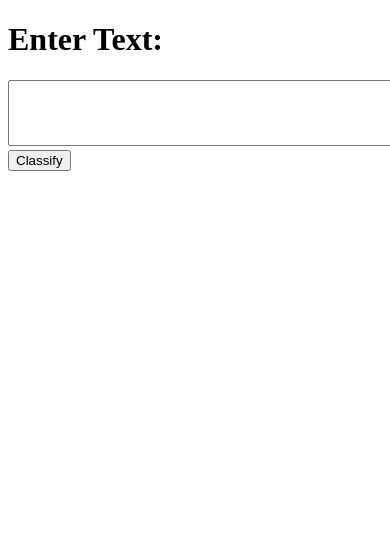
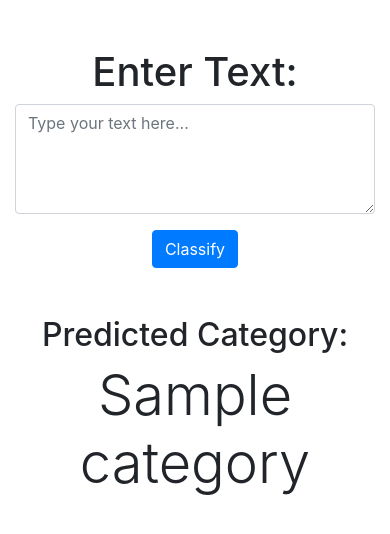
Before and after one commit to anupamavm/text-classifier, a Flask app: template templates/index.html in a window 390 px wide; the page is wider, and only the part inside the window is pictured. Shown: the top 534 px of that part. Run offline with Flask 3, Linux system fonts and the light colour scheme; the template is opened without the code that fills it: most values are stand-ins (such as "Sample title", 1, 10 or a date in 2020); some libraries are stand-ins or nearby versions.

Commit message:
UI Updated and ENhanced the output prompt

```diff
--- a/app.py
+++ b/app.py
@@ -1,31 +1,47 @@
-# app.py
-
 from flask import Flask, render_template, request
 import joblib
+import os
+
+import sklearn
+print(sklearn.__version__)
+
 
 app = Flask(__name__)
 
 def load_model():
-    # Load the trained Naïve Bayes model
-    return joblib.load('naive_bayes_model.pkl')  # Replace with your actual model filename
+    model_path = 'naive_bayes_model.pkl'
+    if not os.path.exists(model_path):
+        raise FileNotFoundError(f"Model file not found: {model_path}")
+    return joblib.load(model_path)
 
 def map_label_to_category(label):
-    target_names = ['alt.atheism', 'comp.graphics', 'comp.os.ms-windows.misc','comp.sys.ibm.pc.hardware','comp.sys.mac.hardware','windows.x','misc.forsale','rec.autos','rec.motorcycles','rec.sport.baseball','rec.sport.hockey','sci.crypt','sci.electronics','sci.med','sci.space','soc.religious.christian','talk.politics.guns','talk.politics.mideast','talk.politics.misc','talk.religion.misc']  # Replace with your actual target names
+    target_names = [
+        'atheism', 'graphics', 'ms-windows', 'pc.hardware',
+        'mac.hardware', 'windows.x', 'forsale', 'autos', 'motorcycles',
+        'sport.baseball', 'sport.hockey', 'sci.crypt', 'sci.electronics', 'sci.med',
+        'sci.space', 'religious.christian', 'talk.politics.guns', 'talk.politics.mideast',
+        'talk.politics.misc', 'talk.religion.misc'
+    ]
     return target_names[label]
 
 @app.route('/', methods=['GET', 'POST'])
 def index():
+    predicted_category = None
     if request.method == 'POST':
         user_input = request.form['user_text']
-        predicted_category = predict_category(user_input)
-        return render_template('result.html', category=predicted_category)
-    return render_template('index.html')
+        print(f"User Input: {user_input}")  # Debugging line
+        try:
+            predicted_category = predict_category(user_input)
+            print(f"Predicted Category: {predicted_category}")  # Debugging line
+        except Exception as e:
+            predicted_category = f"An error occurred: {str(e)}"
+            print(predicted_category)  # Debugging line
+    return render_template('index.html', category=predicted_category)
 
-def predict_category(s):
+def predict_category(text):
     model = load_model()
-    pred = model.predict([s])
-    return map_label_to_category(pred[0])  # Map numeric label to category name
+    pred = model.predict([text])
+    return map_label_to_category(pred[0])
 
-#__main_
 if __name__ == '__main__':
     app.run(debug=True)
--- a/templates/index.html
+++ b/templates/index.html
@@ -2,13 +2,30 @@
 <html>
 <head>
     <title>Text Classification App</title>
+    <link href="https://stackpath.bootstrapcdn.com/bootstrap/4.5.2/css/bootstrap.min.css" rel="stylesheet">
 </head>
 <body>
-    <h1>Enter Text:</h1>
-    <form method="POST">
-        <textarea name="user_text" rows="4" cols="50"></textarea>
-        <br>
-        <input type="submit" value="Classify">
-    </form>
+    <div class="container">
+        <div class="row justify-content-center">
+            <div class="col-md-6">
+                <h1 class="text-center mt-5">Enter Text:</h1>
+                <form method="POST">
+                    <div class="form-group">
+                        <textarea name="user_text" class="form-control" rows="4" placeholder="Type your text here..."></textarea>
+                    </div>
+                    <div class="text-center">
+                        <input type="submit" class="btn btn-primary" value="Classify">
+                    </div>
+                </form>
+                {% if category %}
+                    <h2 class="text-center mt-5">Predicted Category:</h2>
+                    <p class="text-center display-4">{{ category }}</p>
+                {% endif %}
+            </div>
+        </div>
+    </div>
+    <script src="https://code.jquery.com/jquery-3.5.1.slim.min.js"></script>
+    <script src="https://cdn.jsdelivr.net/npm/@popperjs/core@2.9.2/dist/umd/popper.min.js"></script>
+    <script src="https://stackpath.bootstrapcdn.com/bootstrap/4.5.2/js/bootstrap.min.js"></script>
 </body>
 </html>
```
Also changed, not shown: templates/result.html (deleted, +0 -10 lines).
